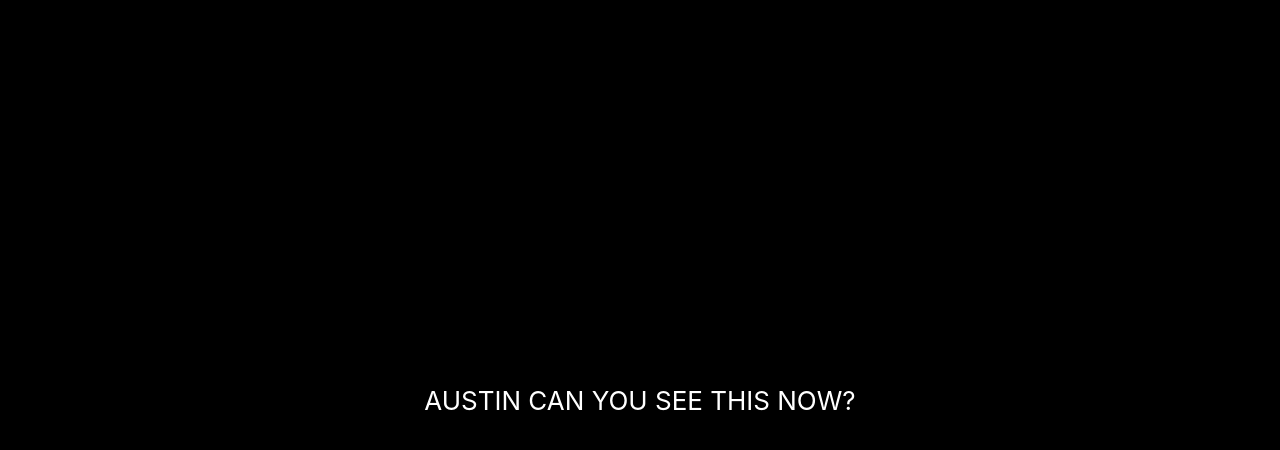
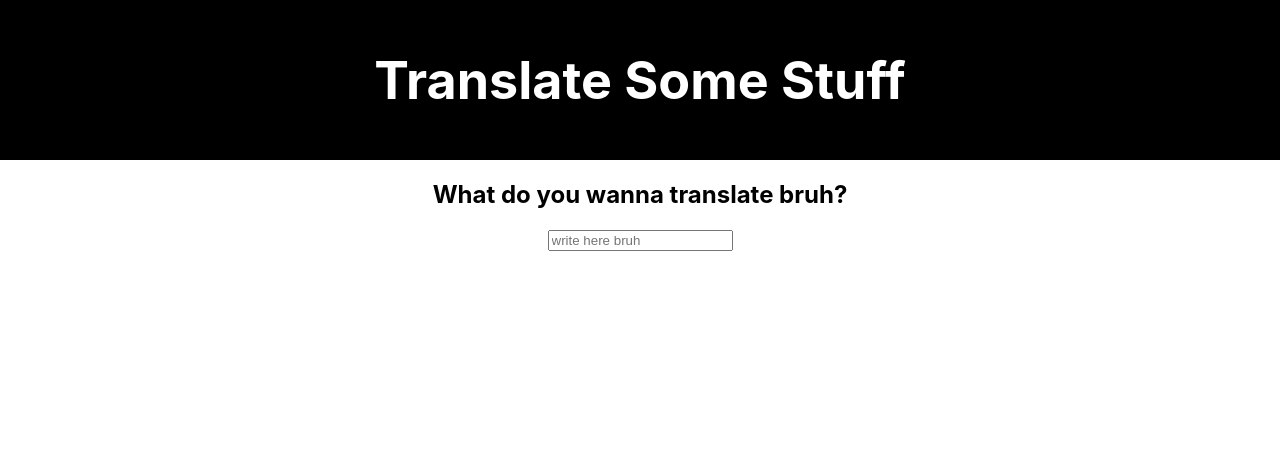
Before and after one commit to Austin-T-Johnson/translator-app, a React (Create React App) app: page / in a window 1280 px wide. Shown: the top 450 px of the page. Built offline with nearby package versions, Linux system fonts and the light colour scheme.

Commit message:
added some stuff

```diff
--- a/package.json
+++ b/package.json
@@ -6,6 +6,7 @@
     "@testing-library/jest-dom": "^5.16.4",
     "@testing-library/react": "^13.3.0",
     "@testing-library/user-event": "^13.5.0",
+    "axios": "^0.27.2",
     "react": "^18.1.0",
     "react-dom": "^18.1.0",
     "react-scripts": "5.0.1",
--- a/public/index.html
+++ b/public/index.html
@@ -24,7 +24,7 @@
       work correctly both with client-side routing and a non-root public URL.
       Learn how to configure a non-root public URL by running `npm run build`.
     -->
-    <title>React App</title>
+    <title>Translator</title>
   </head>
   <body>
     <noscript>You need to enable JavaScript to run this app.</noscript>
--- a/src/App.css
+++ b/src/App.css
@@ -2,20 +2,10 @@
   text-align: center;
 }
 
-.App-logo {
-  height: 40vmin;
-  pointer-events: none;
-}
-
-@media (prefers-reduced-motion: no-preference) {
-  .App-logo {
-    animation: App-logo-spin infinite 20s linear;
-  }
-}
 
 .App-header {
   background-color: black;
-  min-height: 100vh;
+  min-height: 20vh;
   display: flex;
   flex-direction: column;
   align-items: center;
@@ -23,16 +13,3 @@
   font-size: calc(10px + 2vmin);
   color: white;
 }
-
-.App-link {
-  color: #61dafb;
-}
-
-@keyframes App-logo-spin {
-  from {
-    transform: rotate(0deg);
-  }
-  to {
-    transform: rotate(360deg);
-  }
-}
--- a/src/App.js
+++ b/src/App.js
@@ -1,12 +1,23 @@
-import logo from './logo.svg';
+import React from 'react'
 import './App.css';
+import Translation from './components/Translation';
+
 
 function App() {
     return (
         <div className="App">
             <header className="App-header">
-       <p>AUSTIN CAN YOU SEE THIS NOW?</p>
+                <h1>Translate Some Stuff</h1>
                 </header>
+                <h2>What do you wanna translate bruh?</h2>
+                <input type="text" placeholder='write here bruh'></input>
+
+
+            <Translation />
+
+
+
+
         </div>
     );
 }
--- /dev/null
+++ b/src/components/Translation.js
@@ -0,0 +1,22 @@
+import React from 'react'
+import axios from 'axios'
+
+ function Translation() {
+return (
+    <div>
+
+
+
+
+
+
+
+
+</div>
+)
+
+
+
+}
+
+export default Translation;
```
Also changed, not shown: src/logo.svg (deleted), 1 other file (tests, documents, lock files or other folders). Lines whose indentation alone changed are shown as unchanged.
